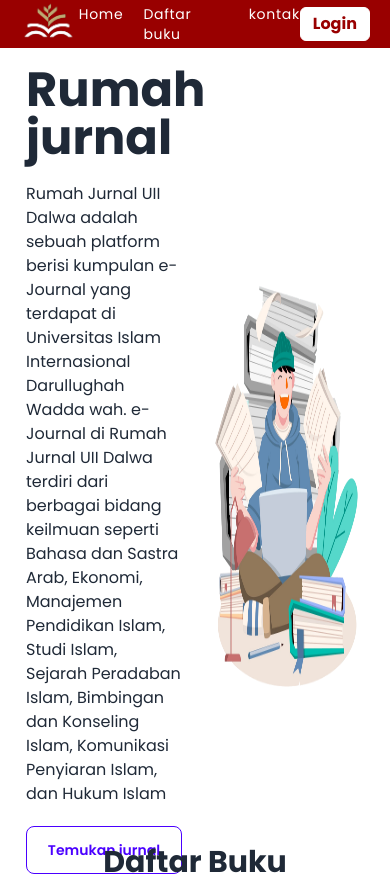
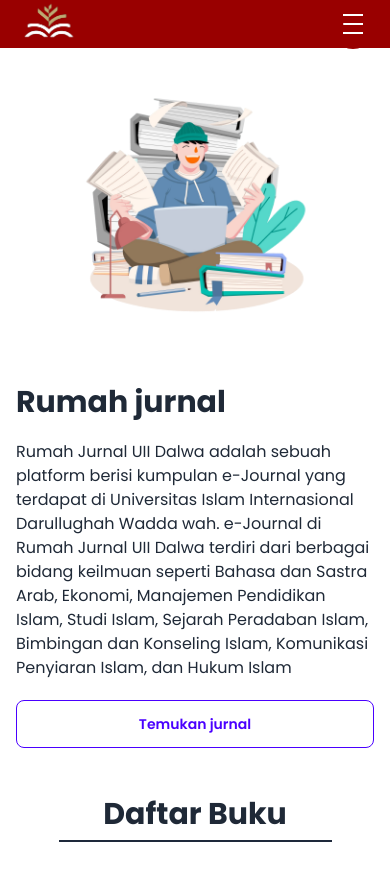
Before and after one commit to riobima222/client-web, a Next.js app: page / in a window 390 px wide. Shown: the top 876 px of the page. Built offline with nearby package versions, Linux system fonts and the light colour scheme.

Commit message:
main / homepage responsive done

```diff
--- a/src/app/page.tsx
+++ b/src/app/page.tsx
@@ -22,8 +22,8 @@ export default function Home() {
   };
 
   return (
-    <main className="">
-      <div className="--SECTION 1-- h-screen">
+    <main className="overflow-x-hidden">
+      <div className="--SECTION 1-- md:h-screen">
         <Navbar scroll={{ scrollToDaftarBuku, scrollToKontak }} />
         <Hero />
       </div>
@@ -34,7 +34,7 @@ export default function Home() {
         </div>
 
         <div className="--BOOK CONTENT--  min-h-[20em] flex justify-center mt-9">
-          <div className="max-w-[65em] w-full flex justify-center flex-wrap gap-5">
+          <div className="max-w-[65em] w-full flex justify-center flex-wrap gap-2 sm:gap-5">
             <Book />
             <Book />
             <Book />
--- a/src/components/footer/animatedGradientHeadingt.tsx
+++ b/src/components/footer/animatedGradientHeadingt.tsx
@@ -1,6 +1,6 @@
 const AnimatedGradientHeading = () => {
   return (
-    <h1 className="text-4xl font-bold">
+    <h1 className="text-3xl md:text-4xl font-bold">
       <span className="gradient-text inline-block animate-pulse">
         Silahkan kontak kami, <br /> kami siap membantu anda
       </span>
--- a/src/components/footer/footer.tsx
+++ b/src/components/footer/footer.tsx
@@ -8,11 +8,11 @@ interface FooterProps {
   kontakRef: React.RefObject<HTMLDivElement>;
 }
 
-const Footer = forwardRef<HTMLDivElement, FooterProps>(({ kontakRef }) => {
+const Footer = forwardRef<HTMLDivElement, FooterProps>(({ kontakRef }, ref) => {
   return (
     <div ref={kontakRef} className="--FOOTER-- mt-10 px-4 mb-5">
-      <div className="--CONTENT-- flex justify-between border-2 border-[#990000] rounded-md p-4">
-        <div className="--LEFT-- w-[55%] flex items-center">
+      <div className="--CONTENT-- flex flex-col md:flex-row justify-between border-2 border-[#990000] rounded-md p-4">
+        <div className="--LEFT-- w-full md:w-[55%] flex order-2 md:order-1 items-center">
           <div className="--LEFT CONTENT-- flex flex-col gap-5">
             <AnimatedGradientHeading />
             <div className="--KONTAK-- ms-2">
@@ -45,7 +45,8 @@ const Footer = forwardRef<HTMLDivElement, FooterProps>(({ kontakRef }) => {
             </div>
           </div>
         </div>
-        <div className="--RIGHT-- w-[38%] bg-[#990000] p-3 flex flex-col justify-center items-center text-white">
+
+        <div className="--RIGHT-- w-full md:w-[38%] bg-[#990000] p-3 flex flex-col order-1 md:order-2 mb-5 md:mb-0 justify-center items-center text-white">
           <h1 className="mb-3 text-2xl font-bold">Ada pertanyaan ?</h1>
           <form className="--FORM-- max-w-[20em] w-full flex flex-col gap-1">
             <Input name="email" type="email" placeholder="masukan email kamu" />
--- a/src/components/homepage/book.tsx
+++ b/src/components/homepage/book.tsx
@@ -7,7 +7,7 @@ const Book = () => {
 
   return (
     <div
-      className="relative w-56 h-72 perspective-1000 rounded-md"
+      className="relative w-[10rem] h-[14rem] sm:w-56 sm:h-72 perspective-1000 rounded-md"
       onMouseEnter={() => setIsHovered(true)}
       onMouseLeave={() => setIsHovered(false)}
     >
--- a/src/components/homepage/hero.tsx
+++ b/src/components/homepage/hero.tsx
@@ -2,9 +2,9 @@ import Image from "next/image";
 
 const Hero = () => {
   return (
-    <div className="--HERO CONTAINER-- flex items-center justify-evenly h-full">
-      <div className="--LEFT CONTENT-- w-[40%] flex flex-col gap-5">
-        <h1 className="text-5xl font-bold">Rumah jurnal</h1>
+    <div className="--HERO CONTAINER-- flex flex-col md:flex-row items-center justify-evenly h-full">
+      <div className="--LEFT CONTENT-- w-full md:w-[40%] order-2 md:order-1 md:px-0 px-4 mb-12 md:mb-0 flex flex-col gap-5">
+        <h1 className="text-3xl sm:text-5xl font-bold">Rumah jurnal</h1>
         <p>
           Rumah Jurnal UII Dalwa adalah sebuah platform berisi kumpulan
           e-Journal yang terdapat di Universitas Islam Internasional Darullughah
@@ -15,13 +15,14 @@ const Hero = () => {
         </p>
         <button className="btn btn-outline btn-primary">Temukan jurnal</button>
       </div>
-      <div className="--RIGHT CONTENT-- w-[40%] flex justify-center">
+      <div className="--RIGHT CONTENT-- w-full order-1 md:order-2 md:w-[40%] flex justify-center h-[280px] md:h-auto my-7 md:my-0">
         <Image
           src="/images/hero-image.png"
           alt="hero-image"
-          width="500"
-          height="500"
-          className="h-[450px] w-[450px]"
+          width="450"
+          height="450"
+          className="w-[240px] h-[240px] md:h-auto md:w-auto"
+          priority={false}
         />
       </div>
     </div>
--- a/src/components/navbar/clientNavbar.tsx
+++ b/src/components/navbar/clientNavbar.tsx
@@ -2,28 +2,25 @@
 
 import Image from "next/image";
 import Link from "next/link";
-import { useState } from "react";
+import { MouseEventHandler, useRef, useState } from "react";
 
 const ClientNavbar = ({
-  status,
-  url,
   scroll,
 }: {
-  status?: boolean;
-  url?: string | undefined;
   scroll: {
     scrollToDaftarBuku: () => void;
     scrollToKontak: () => void;
   };
 }) => {
   const [dropLogin, setDropLogin] = useState<any>(false);
+  const [menu, setMenu] = useState<boolean>(false);
 
   const handleLoginButton = () => {
     setDropLogin(!dropLogin);
   };
 
   return (
-    <div className="min-h-[3em] flex items-center justify-between px-5 bg-[#990000]">
+    <div className="relative min-h-[3em] flex items-center justify-between px-5 bg-[#990000]">
       <div>
         <Image
           src={"/images/logo.png"}
@@ -38,7 +35,7 @@ const ClientNavbar = ({
           <div>Logo not found</div>
         )} */}
       </div>
-      <div className="">
+      <div className="hidden sm:block">
         <ul className="flex gap-5 text-white text-sm">
           <li>
             <Link href="/" className="tracking-wider hover:font-bold">
@@ -65,7 +62,53 @@ const ClientNavbar = ({
           </li>
         </ul>
       </div>
-      <div className="relative">
+
+      <div className="--MENU-- absolute right-3 z-10 sm:hidden">
+        <div>
+          <button onClick={() => setMenu((prev) => !prev)} className="relative">
+            <div
+              className={`relative flex overflow-hidden items-center justify-center rounded-full w-[50px] h-[50px] transform transition-all bg-[#990000] duration-200`}
+            >
+              <div className="flex flex-col justify-between w-[20px] h-[20px] transform transition-all duration-300 origin-center overflow-hidden">
+                <div
+                  className={`bg-white h-[2px] w-7 transform transition-all duration-300 origin-left delay-100 ${
+                    menu ? "translate-y-6" : ""
+                  }`}
+                ></div>
+                <div
+                  className={`bg-white h-[2px] w-7 rounded transform transition-all duration-300 delay-75 ${
+                    menu ? "translate-y-6" : ""
+                  }`}
+                ></div>
+                <div
+                  className={`bg-white h-[2px] w-7 transform transition-all duration-300 origin-left ${
+                    menu ? "translate-y-6" : ""
+                  }`}
+                ></div>
+
+                <div
+                  className={`absolute items-center justify-between transform transition-all duration-500 top-2.5 -translate-x-10 flex w-0 ${
+                    menu ? "w-12 translate-x-0" : ""
+                  }`}
+                >
+                  <div
+                    className={`absolute bg-white h-[2px] w-5 transform transition-all duration-500 rotate-0 delay-300 ${
+                      menu ? "rotate-45" : ""
+                    }`}
+                  ></div>
+                  <div
+                    className={`absolute bg-white h-[2px] w-5 transform transition-all duration-500 -rotate-0 delay-300 ${
+                      menu ? "-rotate-45" : ""
+                    }`}
+                  ></div>
+                </div>
+              </div>
+            </div>
+          </button>
+        </div>
+      </div>
+
+      <div className="--LOGIN BUTTON-- relative hidden sm:block">
         <button
           onClick={handleLoginButton}
           type="button"
@@ -86,6 +129,32 @@ const ClientNavbar = ({
           </Link>
         </div>
       </div>
+
+      <div
+        className={`--SIDEBAR absolute top-0 bg-[#990000] transition-all duration-300 h-[100vh] w-[50%] flex justify-center items-center ${
+          menu ? "right-0" : "right-[-50%]"
+        }`}
+      >
+        <div className="flex flex-col text-white justify-center items-center gap-16">
+          <span>Home</span>
+          <span
+            onClick={() => {
+              scroll.scrollToDaftarBuku();
+              setMenu(false);
+            }}
+          >
+            Daftar buku
+          </span>
+          <span
+            onClick={() => {
+              scroll.scrollToKontak();
+              setMenu(false);
+            }}
+          >
+            Kontak
+          </span>
+        </div>
+      </div>
     </div>
   );
 };
```
